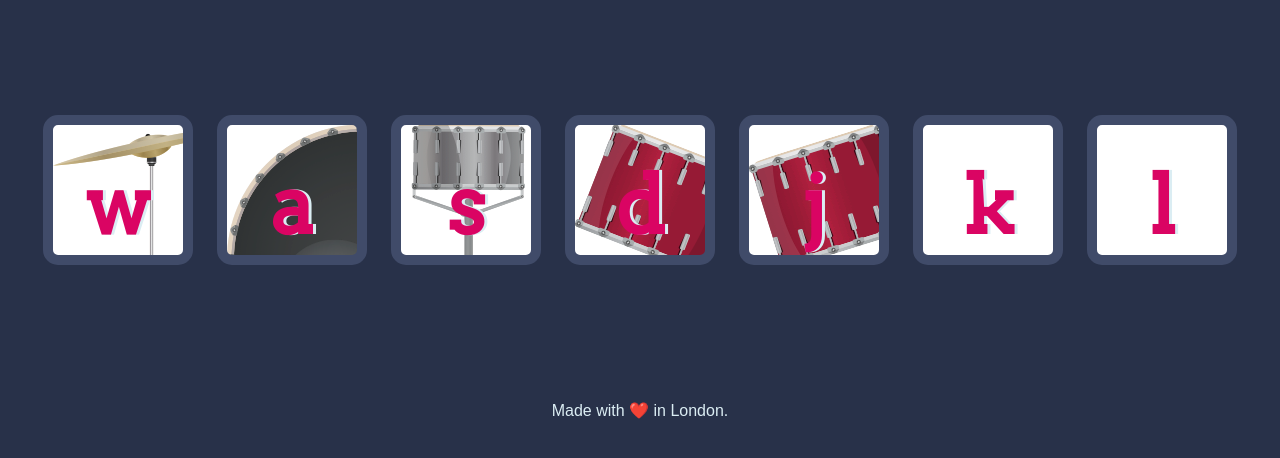
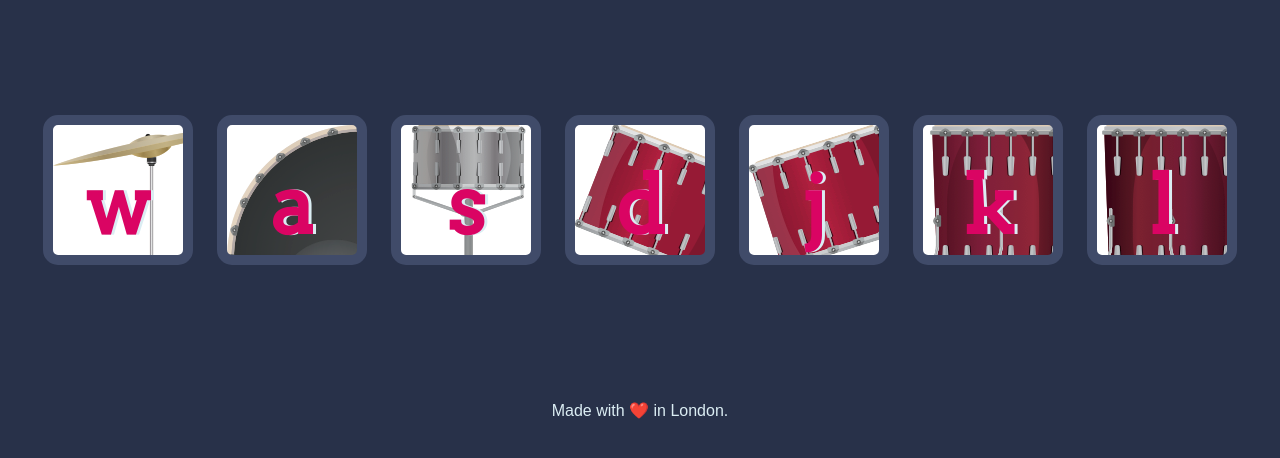
Before and after one commit to tusharg003/DrumKit-AngelaYU, a plain HTML site: page index.html in a window 1280 px wide. Shown: the part 174-632 px from the top of the page. Drawn offline with Linux system fonts and the light colour scheme.

Commit message:
Naming error corrected

```diff
--- a/styles.css
+++ b/styles.css
@@ -36,11 +36,11 @@ footer {
 }
 
 .k {
-  background-image: url(images/tom-3.png);
+  background-image: url(images/tom3.png);
 }
 
 .l {
-  background-image: url(images/tom-4.png);
+  background-image: url(images/tom4.png);
 }
 
 .set {
```
